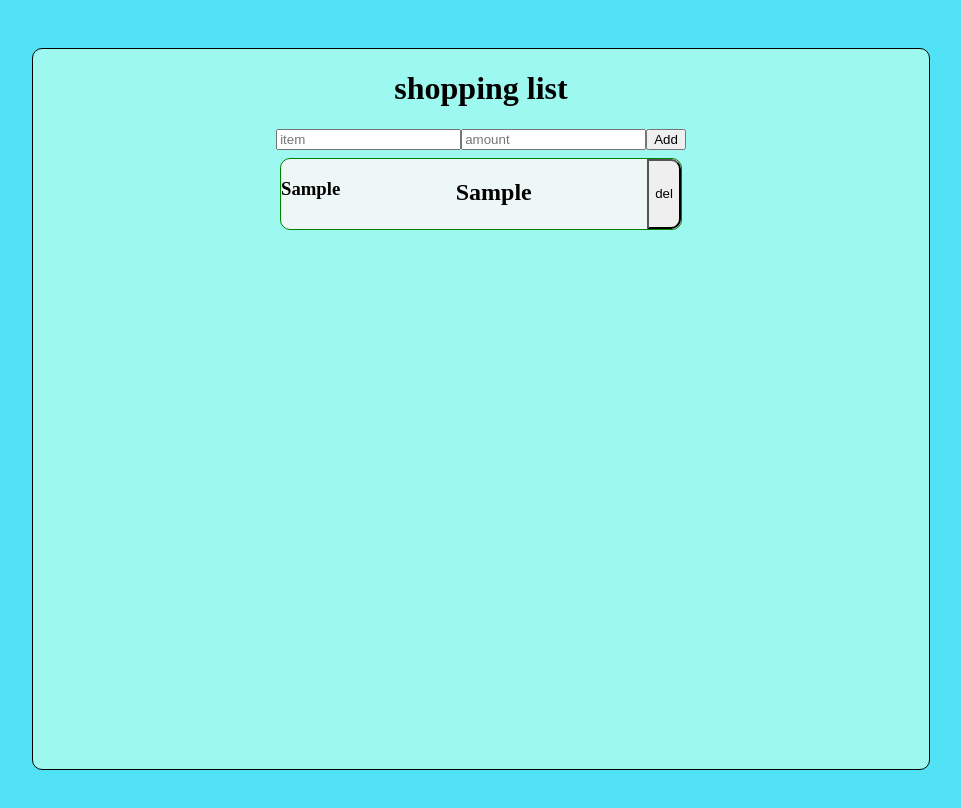
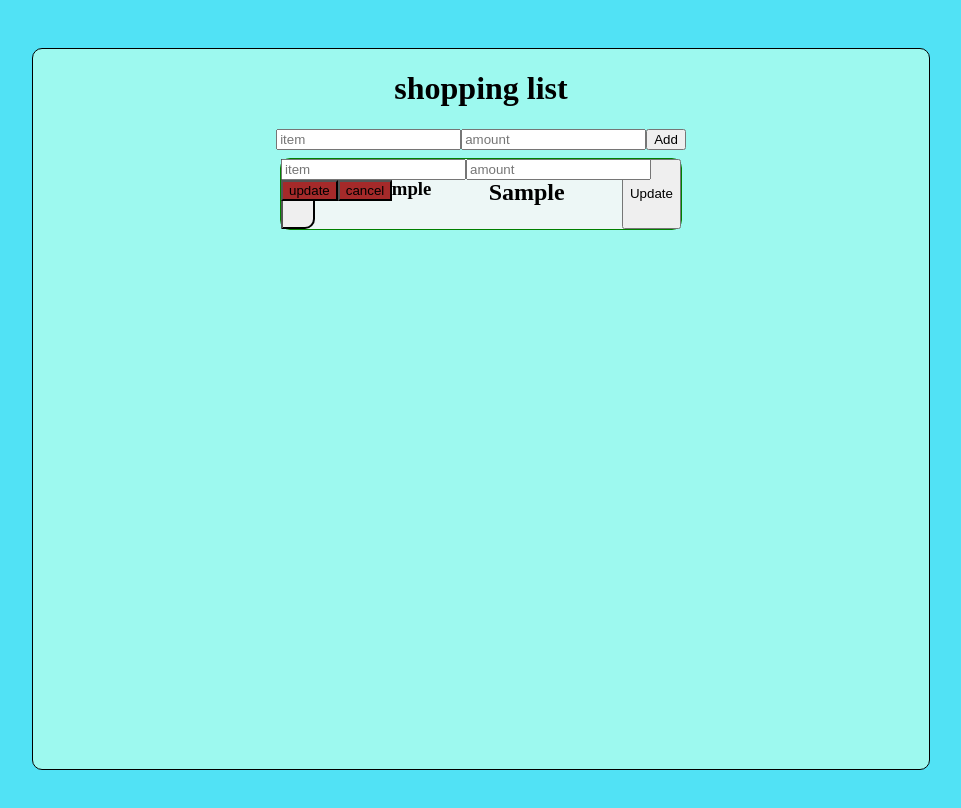
Before and after one commit to aviadc/shopping-list, a React (Create React App) app in the folder client/: page / in a window 1280 px wide. Both pictures are taken after typing "Sample", "Sample" into the empty fields and a click on the button "Add". Shown: the top 808 px of the page, without its empty margins (159-1120 px from the left). Built offline with nearby package versions, Linux system fonts and the light colour scheme.

Commit message:
update item

```diff
--- a/client/src/App.css
+++ b/client/src/App.css
@@ -10,6 +10,7 @@
 }
 
 .shopping-item{
+    position: relative;
     height: 70px;
     border: 1px solid green;
     display: flex;
@@ -27,3 +28,24 @@
 .del-button:active{
    background-color: black;
 }
+
+.update-item{
+    position: absolute;
+    width: 100%;
+}
+
+.update-item button{
+    background-color: brown;
+}
+
+/* .update-item  input[type=text]{
+    font-style: none;
+    background-color: chartreuse;
+}
+
+input[type=text] {
+    width: 30%;
+    padding: 12px 20px;
+    margin: 8px 0;
+    box-sizing: border-box;
+  } */
--- a/client/src/components/ShoppingItem.js
+++ b/client/src/components/ShoppingItem.js
@@ -1,12 +1,16 @@
+import React from "react";
+import UpdateItem from "./UpdateItem";
 
 
 export default function ShoppingItem(props) {
-
+  const[isUpdateMode,setIsUpdateMode] = React.useState(false)
   return (
     <div className="shopping-item">
+      <button className="del-button" onClick={()=>props.delItem(props.id)}>del</button>
       <h3>{props.amount}</h3>
       <h2>{props.item}</h2>
-      <button className="del-button" onClick={()=>props.delItem(props.id)}>del</button>
+      <button className="update-button" onClick={()=>setIsUpdateMode(prev=>!prev)}>Update</button>
+      <UpdateItem isUpdateMode={isUpdateMode}/>
     </div>
   );
 }
--- /dev/null
+++ b/client/src/components/UpdateItem.js
@@ -0,0 +1,21 @@
+import React from "react"
+
+
+export default function UpdateItem(props){
+
+    const myStyle = {
+        right: `${props.isUpdateMode ? '-100%' : 0}`,
+        transition: "right 2s ease-in-out",
+    }
+
+    return (
+        <div className="update-item"  style={myStyle}>
+            <form>
+                <input placeholder="item" />
+                <input placeholder="amount"/>
+                <button>update</button>
+                <button>cancel</button>
+            </form>
+        </div>
+    )
+}
```
